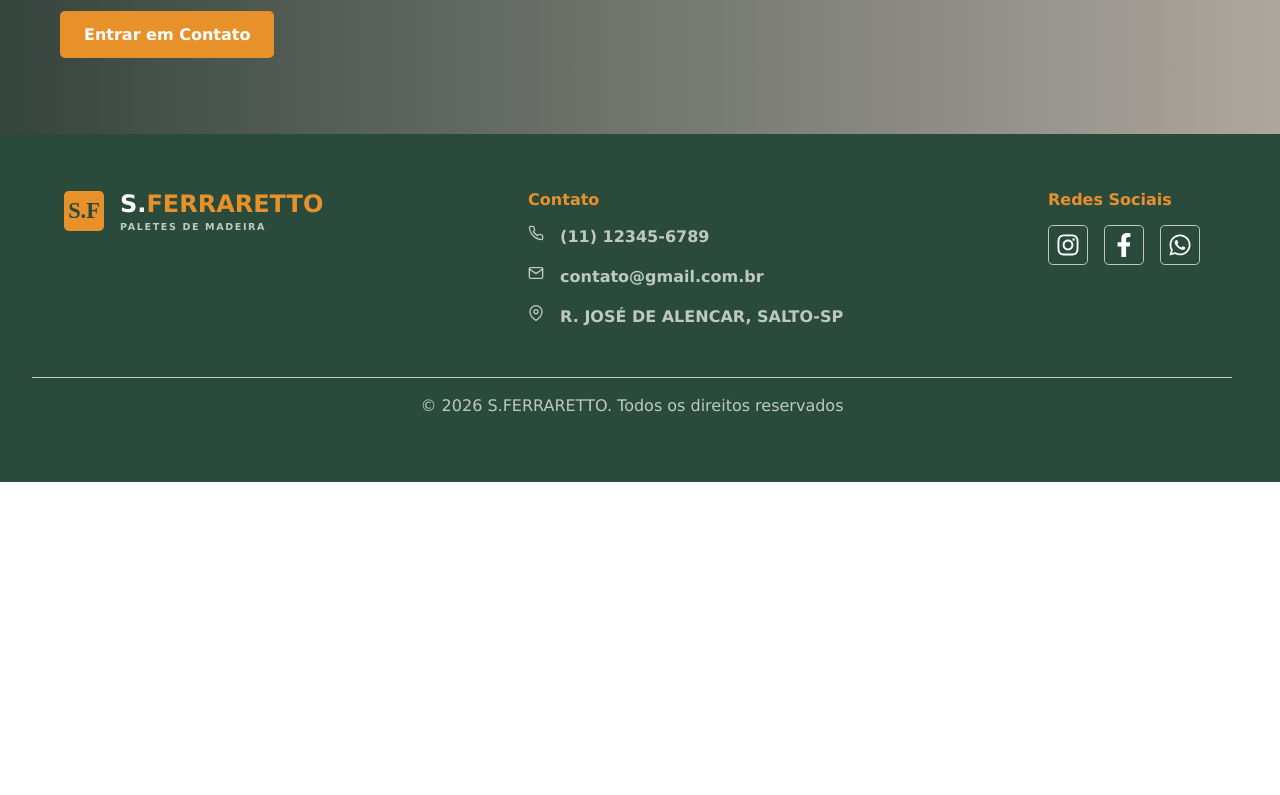
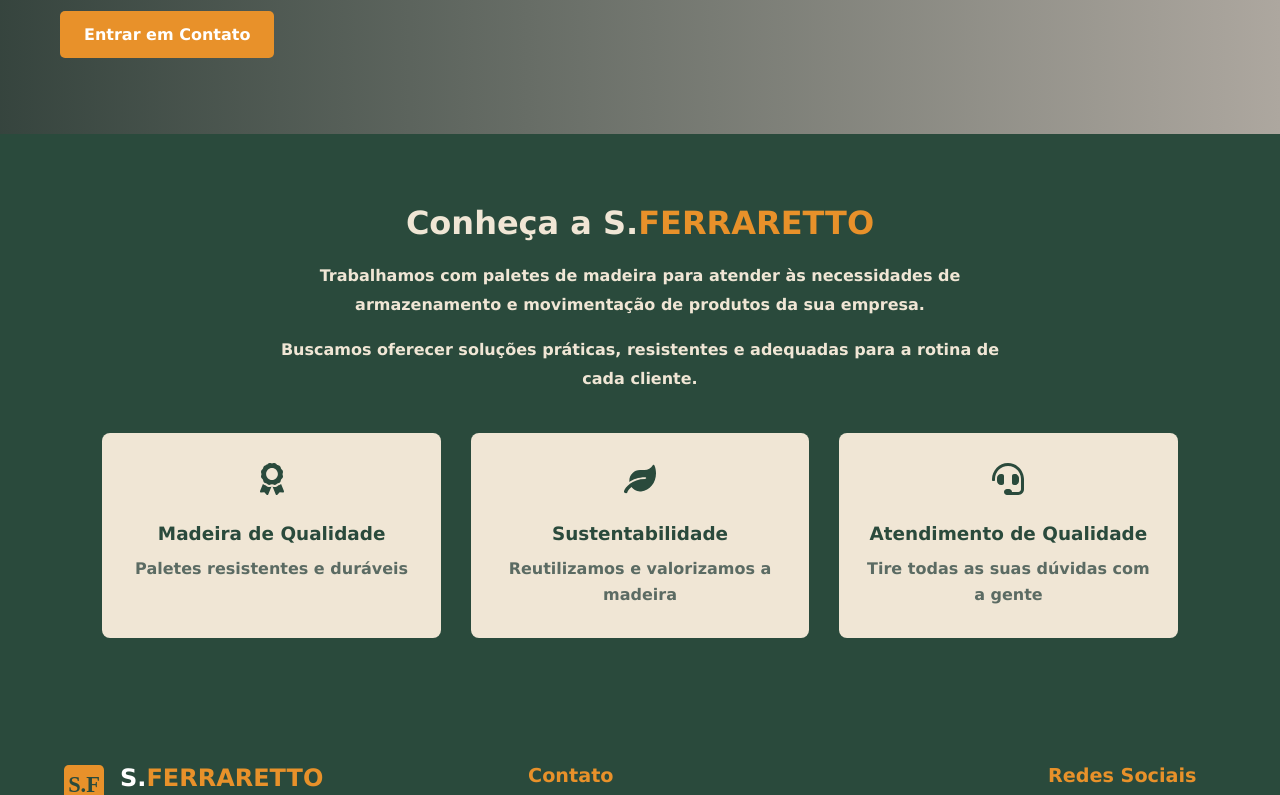
Before and after one commit to Protagonistas-ADS/PI-2, a React (Vite) app in the folder frontend/: page / in a window 1280 px wide. Shown: the part 440-1235 px from the top of the page. Before the commit the page ends 922 px from the top, so only its background shows below. Built offline with nearby package versions, Linux system fonts and the light colour scheme.

Commit message:
feat: Adiciona sessão de sobre nós na tela inicial

```diff
--- a/frontend/src/components/Footer/style.ts
+++ b/frontend/src/components/Footer/style.ts
@@ -82,7 +82,7 @@ export const AreaContato = styled.section`
 
 export const TituloArea = styled.h2`
     color: #e8912a;
-    font-size: 1rem;
+    font-size: 1.2rem;
     font-weight: bold;
 `;
 
--- a/frontend/src/components/Navbar/index.tsx
+++ b/frontend/src/components/Navbar/index.tsx
@@ -6,7 +6,7 @@ import {
     SimboloLogo,
     IdentificacaoMarca,
     NomeMarca,
-    Laranja,
+    SufixoMarca,
     DescricaoMarca,
     BotaoMenu,
     Navegacao,
@@ -45,7 +45,7 @@ function Navbar({ links }: NavbarProps) {
 
                     <IdentificacaoMarca>
                         <NomeMarca>
-                            S.<Laranja>FERRARETTO</Laranja>
+                            S.<SufixoMarca>FERRARETTO</SufixoMarca>
                         </NomeMarca>
 
                         <DescricaoMarca>Paletes de Madeira</DescricaoMarca>
--- a/frontend/src/components/Navbar/style.ts
+++ b/frontend/src/components/Navbar/style.ts
@@ -76,7 +76,7 @@ export const NomeMarca = styled.span`
     font-weight: bold;
 `;
 
-export const Laranja = styled.span`
+export const SufixoMarca = styled.span`
     color: #e8912a;
 `;
 
--- a/frontend/src/pages/TelaInicial/index.tsx
+++ b/frontend/src/pages/TelaInicial/index.tsx
@@ -1,12 +1,17 @@
 import Navbar from "../../components/Navbar";
 import Footer from "../../components/Footer";
+import { FaAward, FaHeadset, FaLeaf } from "react-icons/fa";
 import {
     ContainerPagina,
     Conteudo,
     Hero,
     ConteudoHero,
     BotaoOrcamento,
-    Laranja
+    SufixoMarca,
+    Sobre,
+    ConteudoSobre,
+    Cards,
+    Card
 } from "./style";
 
 function TelaInicial() {
@@ -25,7 +30,7 @@ function TelaInicial() {
             <Conteudo>
                 <Hero>
                     <ConteudoHero>
-                        <h1>Resistência e <Laranja>Qualidade</Laranja> em Paletes de Madeira</h1>
+                        <h1>Resistência e <SufixoMarca>Qualidade</SufixoMarca> em Paletes de Madeira</h1>
 
                         <p>
                             Soluções para movimentação e armazenamento de produtos,
@@ -37,6 +42,36 @@ function TelaInicial() {
                         </BotaoOrcamento>
                     </ConteudoHero>
                 </Hero>
+                <Sobre>
+                    <ConteudoSobre>
+                        <h2>Conheça a S.<SufixoMarca>FERRARETTO</SufixoMarca></h2>
+
+                        <p>
+                            Trabalhamos com paletes de madeira para atender às necessidades de armazenamento e movimentação de produtos da sua empresa.
+                        </p>
+                        <p>
+                            Buscamos oferecer soluções práticas, resistentes e adequadas para a rotina de cada cliente.
+                        </p>
+
+                        <Cards>
+                            <Card>
+                                <FaAward size={32} style={{ marginBottom: "24px" }}/>
+                                <h3>Madeira de Qualidade</h3>
+                                <p>Paletes resistentes e duráveis</p>
+                            </Card>
+                            <Card>
+                                <FaLeaf size={32} style={{ marginBottom: "24px" }}/>
+                                <h3>Sustentabilidade</h3>
+                                <p>Reutilizamos e valorizamos a madeira</p>
+                            </Card>
+                            <Card>
+                                <FaHeadset size={32} style={{ marginBottom: "24px" }}/>
+                                <h3>Atendimento de Qualidade</h3>
+                                <p>Tire todas as suas dúvidas com a gente</p>
+                            </Card>
+                        </Cards>
+                    </ConteudoSobre>
+                </Sobre>
             </Conteudo>
 
             <Footer />
--- a/frontend/src/pages/TelaInicial/style.ts
+++ b/frontend/src/pages/TelaInicial/style.ts
@@ -59,6 +59,61 @@ export const BotaoOrcamento = styled.a`
     }
 `;
 
-export const Laranja = styled.span`
+export const SufixoMarca = styled.span`
     color: #e8912a;
 `;
+
+
+export const Sobre = styled.section`
+    padding: 70px 8%;
+    background-color: #2a4a3c;
+    color: #f0e6d5;
+`;
+
+export const ConteudoSobre = styled.div`
+    max-width: 1100px;
+    margin: 0 auto;
+    text-align: center;
+
+    h2 {
+        font-size: 2rem;
+        margin-bottom: 20px;
+    }
+
+    p {
+        max-width: 750px;
+        margin: 0 auto 16px;
+        line-height: 1.8;
+        font-weight: bold;
+    }
+`;
+
+export const Cards = styled.div`
+    display: grid;
+    grid-template-columns: repeat(3, 1fr);
+    gap: 30px;
+    margin-top: 40px;
+
+    @media (max-width: 768px) {
+        grid-template-columns: 1fr;
+        gap: 20px;
+    }
+`;
+
+export const Card = styled.div`
+    padding: 30px 24px;
+    background-color: #f0e6d5;
+    color: #2a4a3c;
+    border-radius: 8px;
+
+    h3 {
+        font-size: 1.15rem;
+        margin-bottom: 12px;
+    }
+
+    p {
+        color: #5b6b63;
+        line-height: 1.6;
+        margin: 0;
+    }
+`;
```
